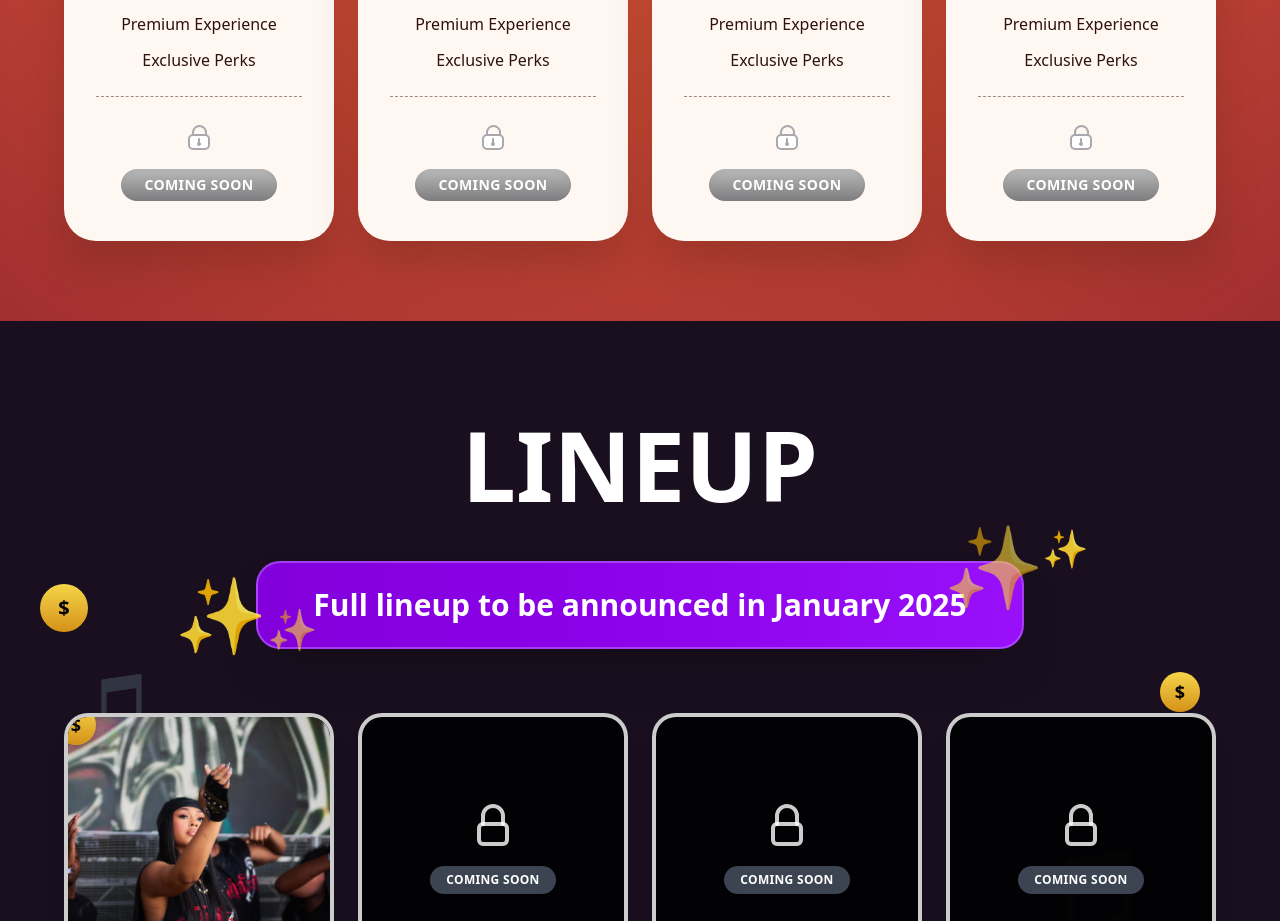
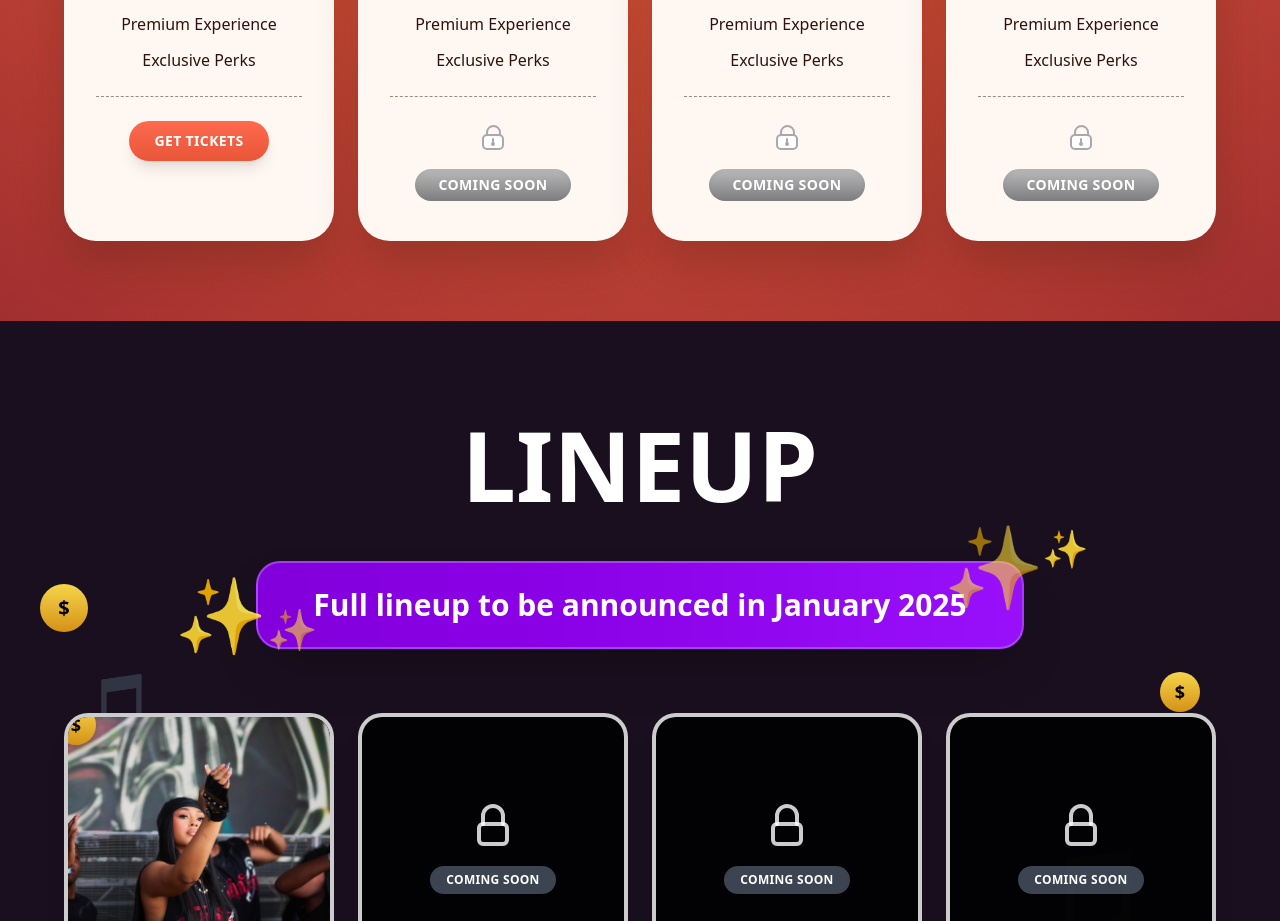
Before and after one commit to BolajiOlajide/danceeko, a Next.js app: page / in a window 1280 px wide. Shown: the part 1320-2241 px from the top of the page. Built offline with nearby package versions, Linux system fonts and the light colour scheme.

Commit message:
activate first wave tix

```diff
--- a/src/components/sections/ticket.tsx
+++ b/src/components/sections/ticket.tsx
@@ -22,13 +22,15 @@ const tiers = [
     title: 'FIRST WAVE',
     pattern: 'coralDots',
     perks: ['Festival Access', 'Premium Experience', 'Exclusive Perks'],
-    lockColor: '#a8a8ad',
-    buttonColor: 'from-[#bbbbbb] to-[#7d7d7f]',
+    locked: false,
+    link: 'https://www.jetronticket.com/dance-eko-25',
+    buttonColor: 'from-[#ff6a4f] to-[#e85537]',
   },
   {
     title: 'SECOND WAVE',
     pattern: 'amberDots',
     perks: ['Festival Access', 'Premium Experience', 'Exclusive Perks'],
+    locked: true,
     lockColor: '#a8a8ad',
     buttonColor: 'from-[#bbbbbb] to-[#7d7d7f]',
   },
@@ -36,6 +38,7 @@ const tiers = [
     title: 'VIP CABANA',
     pattern: 'blueStars',
     perks: ['Festival Access', 'Premium Experience', 'Exclusive Perks'],
+    locked: true,
     lockColor: '#a8a8ad',
     buttonColor: 'from-[#bbbbbb] to-[#7d7d7f]',
   },
@@ -43,6 +46,7 @@ const tiers = [
     title: 'STAGE ACCESS',
     pattern: 'greenStars',
     perks: ['Festival Access', 'Premium Experience', 'Exclusive Perks'],
+    locked: true,
     lockColor: '#a8a8ad',
     buttonColor: 'from-[#bbbbbb] to-[#7d7d7f]',
   },
@@ -177,10 +181,23 @@ export function Ticket() {
 
               <div className="relative mt-6 border-t border-dashed border-[#a18a7c] pt-6">
                 <div className="flex flex-col items-center gap-4">
-                  <LockIcon className="h-8 w-8" stroke={tier.lockColor} />
-                  <span className="inline-flex min-w-[140px] items-center justify-center rounded-full bg-linear-to-b from-[#bbbbbb] to-[#7d7d7f] px-6 py-1.5 text-sm font-semibold uppercase tracking-wide text-white shadow-inner">
-                    Coming Soon
-                  </span>
+                  {tier.locked ? (
+                    <>
+                      <LockIcon className="h-8 w-8" stroke={tier.lockColor} />
+                      <span className="inline-flex min-w-[140px] items-center justify-center rounded-full bg-linear-to-b from-[#bbbbbb] to-[#7d7d7f] px-6 py-1.5 text-sm font-semibold uppercase tracking-wide text-white shadow-inner">
+                        Coming Soon
+                      </span>
+                    </>
+                  ) : (
+                    <a
+                      href={tier.link}
+                      target="_blank"
+                      rel="noopener noreferrer"
+                      className={`inline-flex min-w-[140px] cursor-pointer items-center justify-center rounded-full bg-gradient-to-b ${tier.buttonColor} px-6 py-2.5 text-sm font-black uppercase tracking-wide text-white shadow-lg transition hover:brightness-110`}
+                    >
+                      Get Tickets
+                    </a>
+                  )}
                 </div>
               </div>
             </div>
```
